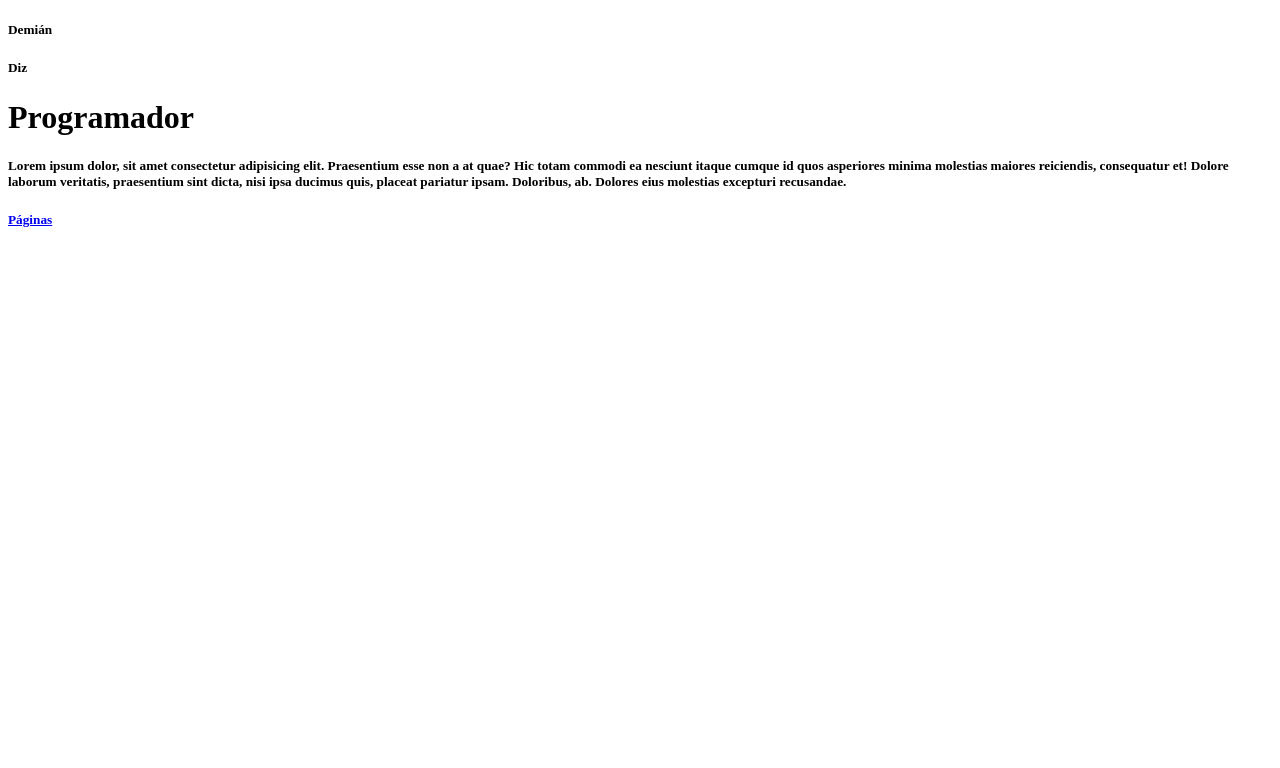
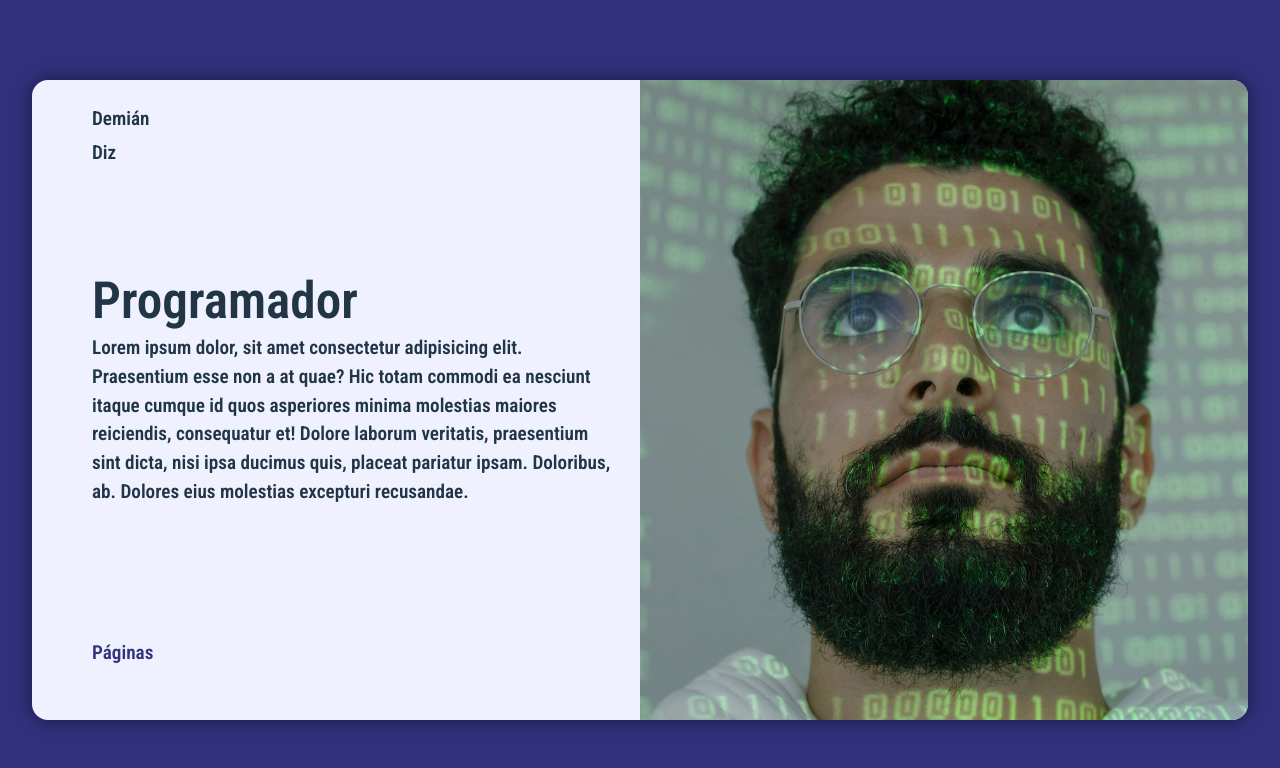
Before and after one commit to Demian2023/portfolioProgramador, a plain HTML site: page index.html in a window 1280 px wide. Drawn offline with Linux system fonts and the light colour scheme.

Commit message:
Update index.html ...

```diff
--- a/index.html
+++ b/index.html
@@ -10,7 +10,7 @@
     <link href="https://fonts.googleapis.com/css2?family=Roboto+Condensed:ital,wght@0,400;0,500;0,600;1,300;1,400;1,500;1,600&display=swap" rel="stylesheet">
     <title>Portfolio</title>
   <script type="module" crossorigin src="./index.js"></script>
-  <link rel="stylesheet" crossorigin href="/.index.css">
+  <link rel="stylesheet" crossorigin href="./index.css">
 </head>
 
 <body>
```
